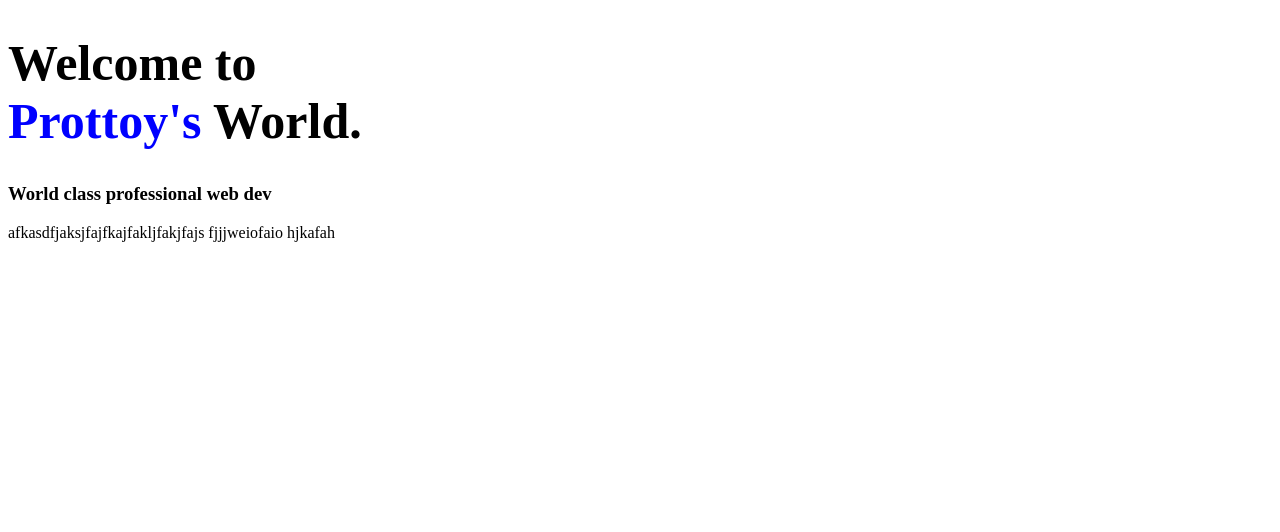
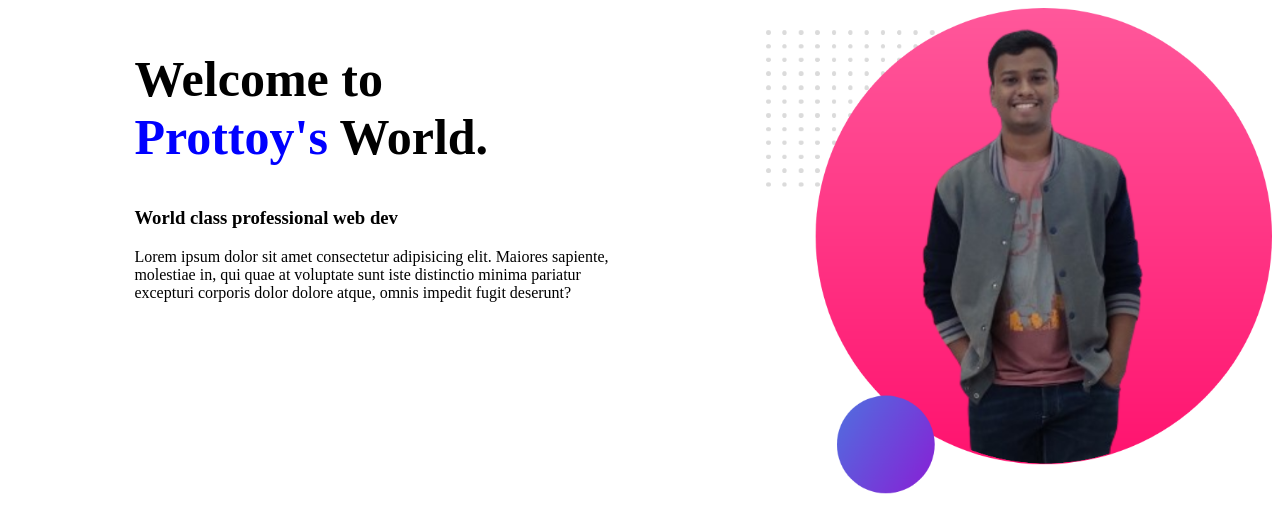
Before and after one commit to Farhan-prottoy/my-portfolio-demo, a plain HTML site: page index.html in a window 1280 px wide. Drawn offline with Linux system fonts and the light colour scheme.

Commit message:
Add top part

```diff
--- a/index.html
+++ b/index.html
@@ -7,8 +7,16 @@
     <link rel="stylesheet" href="style.css">
 </head>
 <body>
-    <h1>Welcome to <br> <span class="name-highlight">Prottoy's</span>  World.</h1>
-    <h3> World class professional web dev</h3>
-    <p>afkasdfjaksjfajfkajfakljfakjfajs fjjjweiofaio hjkafah</p>
+    <section>
+        <div class="half-width">
+            <h1>Welcome to <br> <span class="name-highlight">Prottoy's</span>  World.</h1>
+        <h3> World class professional web dev</h3>
+        <p>Lorem ipsum dolor sit amet consectetur adipisicing elit. Maiores sapiente, molestiae in, qui quae at voluptate sunt iste distinctio minima pariatur excepturi corporis dolor dolore atque, omnis impedit fugit deserunt?</p>
+        </div>
+        <div class="half-width">
+
+            <img src="Images\profile1.png" alt="" srcset="">
+        </div>
+    </section>
 </body>
 </html>
--- a/style.css
+++ b/style.css
@@ -4,3 +4,13 @@ h1{
 .name-highlight{
     color: blue;
 }
+.half-width{
+    width: 40%;
+    float:left;
+    margin-left: 5% ;
+    padding-left: 5%;
+}
+.half-width img{
+    width: 100%;
+
+}
```
Also changed, not shown: Images/my-bg2.png (deleted), Images/profile1.png (added).
